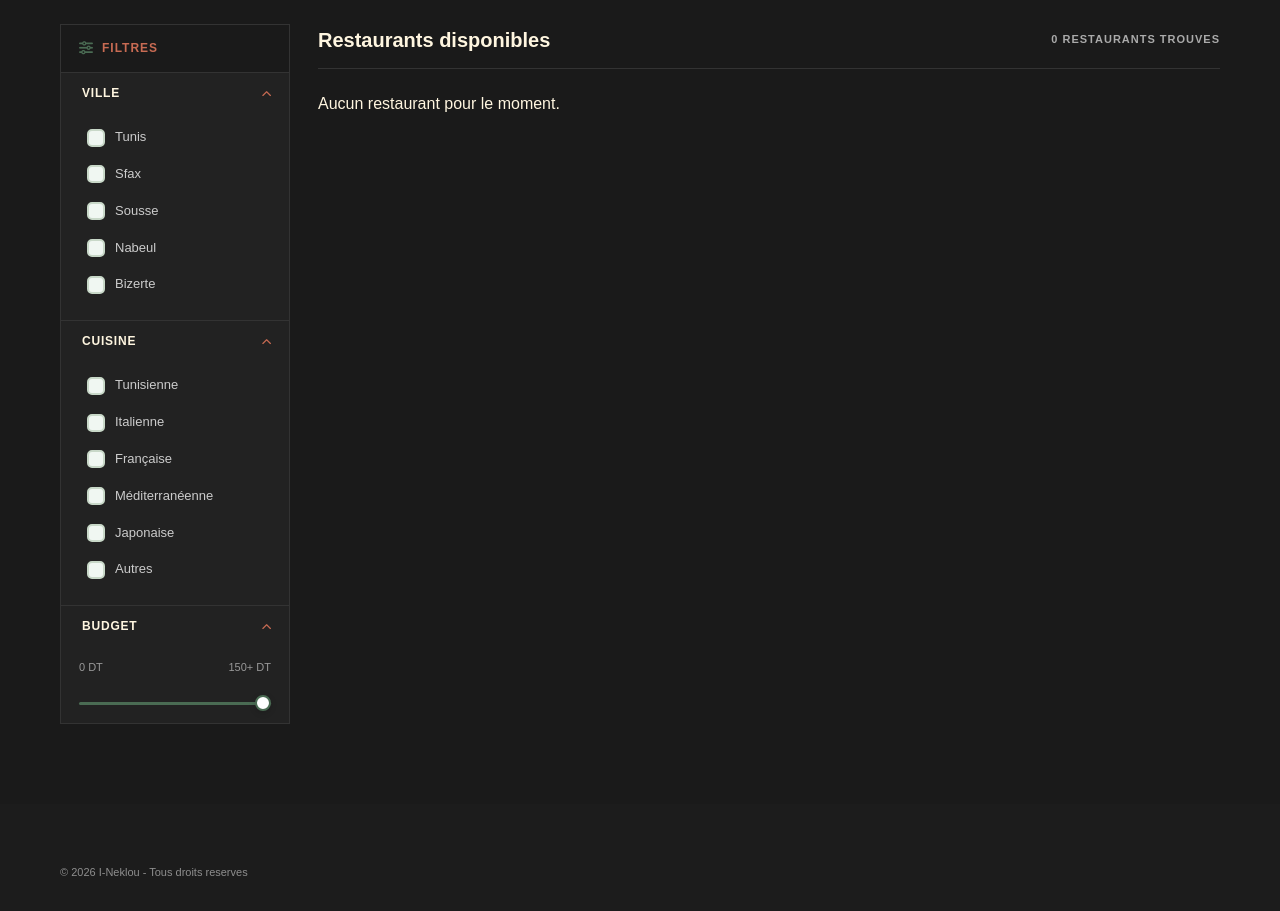
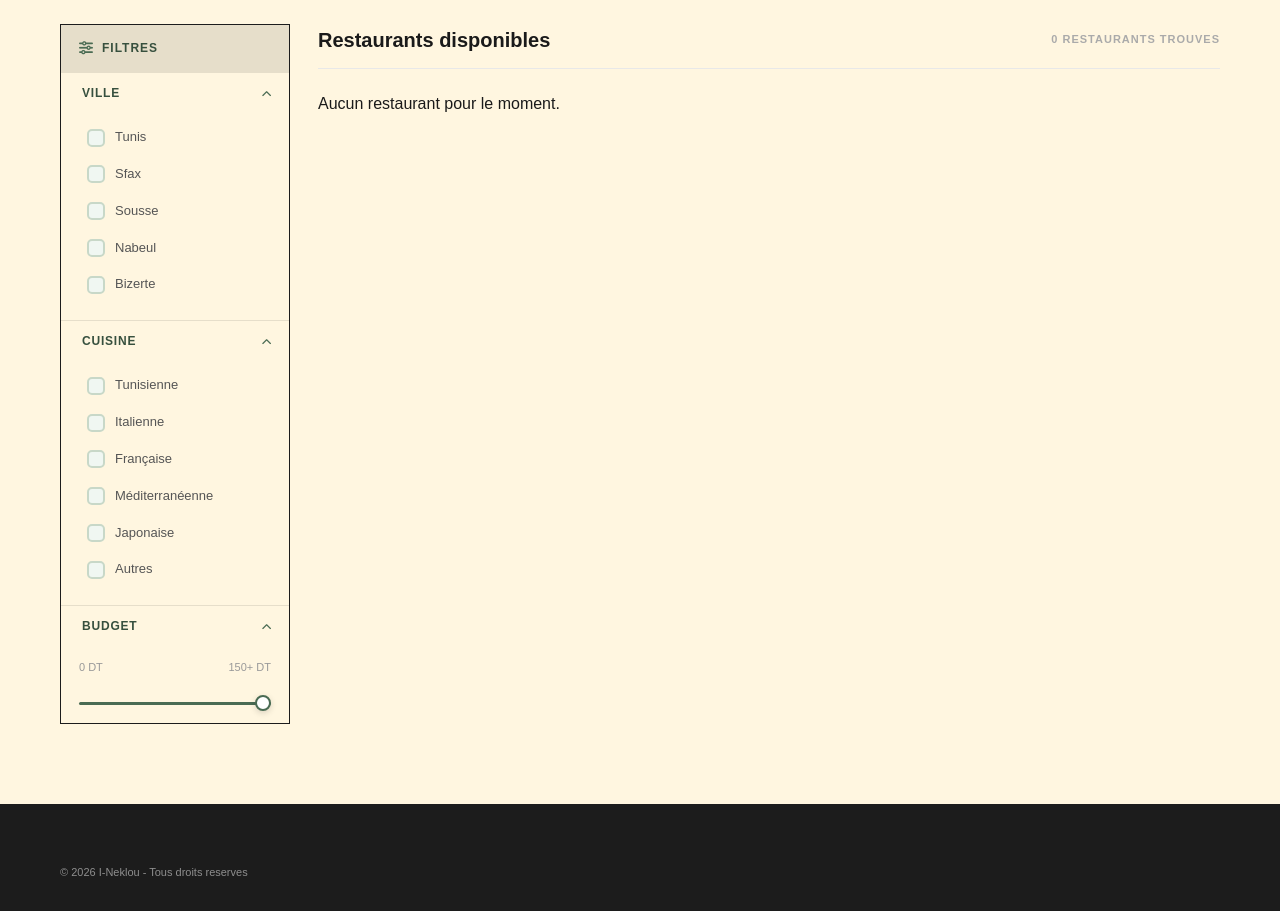
Before and after one commit to lindajaafoura-cmyk/I-Neklou, a Django app: page /catalogue/ in a window 1280 px wide. Shown: the part 589-1500 px from the top of the page. Run offline with Django 5.2, Linux system fonts and the light colour scheme; the visitor is signed in with stand-in values (Sample User, id 1).

Commit message:
UI: Revert to creamy base with black touches

```diff
--- a/static/user/styles.css
+++ b/static/user/styles.css
@@ -19,8 +19,8 @@ html { scroll-behavior: smooth; }
 
 body {
     font-family: 'Poppins', sans-serif;
-    background: var(--dark);
-    color: var(--cream);
+    background: var(--cream);
+    color: var(--dark);
     line-height: 1.6;
 }
 
@@ -257,7 +257,7 @@ body {
 .sidebar {
     width: 230px;
     flex-shrink: 0;
-    background: #222222;
+    background: var(--cream);
     padding: 0;
     border-radius: 0;
     position: sticky;
@@ -265,9 +265,9 @@ body {
     max-height: calc(100vh - 100px);
     overflow-y: auto;
     overflow-x: hidden;
-    border: 1px solid #333;
+    border: 1.5px solid #1C1C1C;
     scrollbar-width: thin;
-    scrollbar-color: #444 transparent;
+    scrollbar-color: var(--cream-dark) transparent;
 }
 
 .sidebar::-webkit-scrollbar {
@@ -279,24 +279,24 @@ body {
 }
 
 .sidebar::-webkit-scrollbar-thumb {
-    background: #444;
+    background: var(--cream-dark);
     border-radius: 4px;
 }
 
 .sidebar::before { display: none; }
-.sidebar:hover { transform: none; box-shadow: 0 4px 18px rgba(0,0,0,0.5); }
+.sidebar:hover { transform: none; box-shadow: 0 4px 18px rgba(0,0,0,0.09); }
 
 .sidebar h3 {
     font-size: 12px;
-    color: var(--terracotta);
+    color: var(--basil-dark);
     margin: 0;
     display: flex;
     align-items: center;
     gap: 8px;
     font-weight: 700;
     padding: 14px 18px;
-    border-bottom: 1px solid #333;
-    background: #1A1A1A;
+    border-bottom: 1px solid var(--cream-dark);
+    background: var(--cream-dark);
     text-transform: uppercase;
     letter-spacing: 1px;
 }
@@ -306,13 +306,13 @@ body {
 .filter-group {
     margin: 0;
     padding: 0;
-    background: #222222;
-    border-bottom: 1px solid #333;
+    background: var(--cream);
+    border-bottom: 1px solid var(--cream-dark);
     overflow: hidden;
 }
 
 .filter-group::before { display: none; }
-.filter-group:hover { transform: none; box-shadow: none; background: #222; }
+.filter-group:hover { transform: none; box-shadow: none; background: var(--cream); }
 
 .filter-group-header {
     display: flex;
@@ -321,19 +321,19 @@ body {
     padding: 11px 18px;
     cursor: pointer;
     user-select: none;
-    background: #222222;
+    background: var(--cream);
     transition: background 0.2s;
     border-left: 3px solid transparent;
 }
 
 .filter-group-header:hover {
-    background: #333;
-    border-left-color: var(--terracotta);
+    background: var(--cream-dark);
+    border-left-color: var(--basil-light);
 }
 
 .filter-group h4 {
     font-size: 12px;
-    color: var(--cream);
+    color: var(--basil-dark);
     margin: 0;
     font-weight: 700;
     letter-spacing: 0.8px;
@@ -346,7 +346,7 @@ body {
 
 .filter-group-arrow {
     font-size: 10px;
-    color: var(--terracotta);
+    color: var(--basil);
     transition: transform 0.3s ease;
 }
 
@@ -354,7 +354,7 @@ body {
 
 .filter-group-content {
     padding: 8px 18px 14px;
-    background: #222;
+    background: var(--cream);
 }
 
 .filter-group.collapsed .filter-group-content { display: none; }
@@ -364,7 +364,7 @@ body {
     align-items: center;
     gap: 10px;
     font-size: 13px;
-    color: #ccc;
+    color: #555;
     margin-bottom: 6px;
     cursor: pointer;
     transition: all 0.2s;
@@ -533,12 +533,12 @@ body {
     align-items: center;
     margin-bottom: 22px;
     padding-bottom: 12px;
-    border-bottom: 1px solid #333;
+    border-bottom: 1px solid #e8e8e8;
 }
 
 .restaurants h2 {
     font-size: 20px;
-    color: var(--cream);
+    color: var(--dark);
     font-weight: 700;
 }
 
--- a/templates/pages/index.html
+++ b/templates/pages/index.html
@@ -234,7 +234,7 @@
                 const val = this.value;
                 priceLabel.textContent = val >= 150 ? 'Tous les budgets' : 'Max: ' + val + ' DT';
                 const pct = (val / 150) * 100;
-                this.style.background = `linear-gradient(to right, #4A6B53 0%, #4A6B53 ${pct}%, #333 ${pct}%, #333 100%)`;
+                this.style.background = `linear-gradient(to right, #2D5A3B 0%, #2D5A3B ${pct}%, #ddd ${pct}%, #ddd 100%)`;
                 filtrerRestaurants();
             });
         }
```
Also changed, not shown: other parts of static/user/styles.css (+23 -23 lines), templates/pages/presentation.html (+15 -15 lines).
